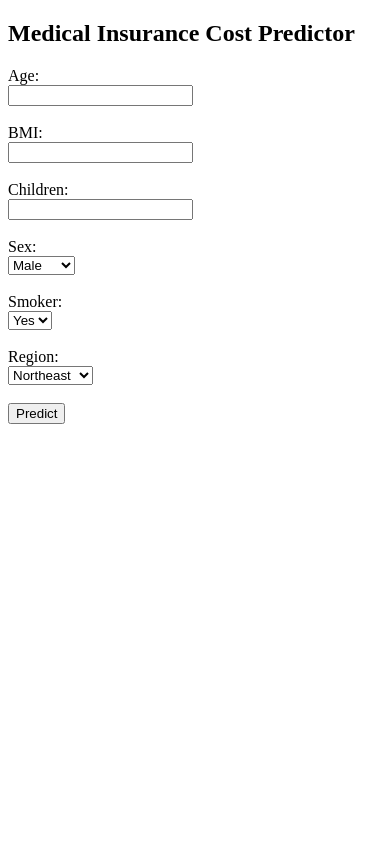
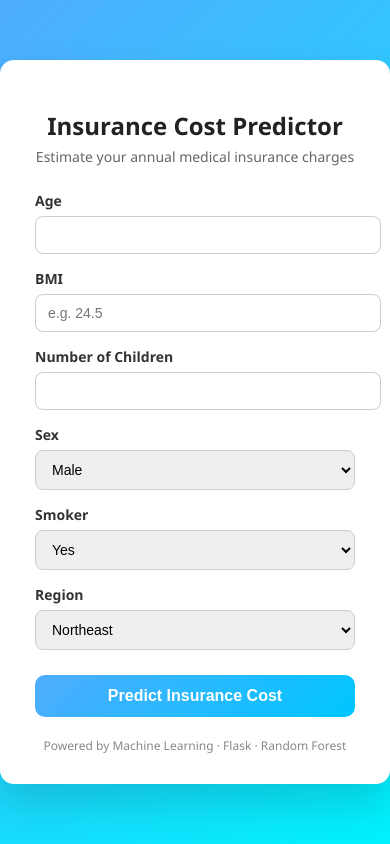
Before and after one commit to u23ec086-cpu/medical-insurance-cost-prediction, a Flask app: page / in a window 390 px wide. Run offline with Flask 3, Linux system fonts and the light colour scheme; parts of the project's set-up code (start-up, migrations or seed data) failed here and were passed over.

Commit message:
UI: professional responsive prediction interface

```diff
--- a/templates/index.html
+++ b/templates/index.html
@@ -1,50 +1,158 @@
 <!DOCTYPE html>
-<html>
+<html lang="en">
 <head>
-    <title>Medical Insurance Prediction</title>
+    <meta charset="UTF-8">
+    <title>Medical Insurance Cost Predictor</title>
+    <meta name="viewport" content="width=device-width, initial-scale=1.0">
+
+    <style>
+        body {
+            margin: 0;
+            padding: 0;
+            font-family: "Segoe UI", Tahoma, sans-serif;
+            background: linear-gradient(135deg, #4facfe, #00f2fe);
+            min-height: 100vh;
+            display: flex;
+            justify-content: center;
+            align-items: center;
+        }
+
+        .card {
+            background: #ffffff;
+            width: 100%;
+            max-width: 480px;
+            padding: 30px 35px;
+            border-radius: 14px;
+            box-shadow: 0 20px 40px rgba(0, 0, 0, 0.15);
+        }
+
+        .card h2 {
+            text-align: center;
+            margin-bottom: 5px;
+            color: #222;
+        }
+
+        .subtitle {
+            text-align: center;
+            color: #666;
+            font-size: 14px;
+            margin-bottom: 25px;
+        }
+
+        label {
+            display: block;
+            margin-top: 15px;
+            font-weight: 600;
+            color: #333;
+            font-size: 14px;
+        }
+
+        input, select {
+            width: 100%;
+            padding: 10px 12px;
+            margin-top: 6px;
+            border-radius: 8px;
+            border: 1px solid #ccc;
+            font-size: 14px;
+            outline: none;
+        }
+
+        input:focus, select:focus {
+            border-color: #4facfe;
+            box-shadow: 0 0 0 2px rgba(79, 172, 254, 0.2);
+        }
+
+        button {
+            margin-top: 25px;
+            width: 100%;
+            padding: 12px;
+            border: none;
+            border-radius: 10px;
+            background: linear-gradient(135deg, #4facfe, #00c6ff);
+            color: white;
+            font-size: 16px;
+            font-weight: bold;
+            cursor: pointer;
+            transition: transform 0.1s ease, box-shadow 0.1s ease;
+        }
+
+        button:hover {
+            transform: translateY(-1px);
+            box-shadow: 0 6px 16px rgba(0,0,0,0.15);
+        }
+
+        .result {
+            margin-top: 25px;
+            padding: 15px;
+            border-radius: 10px;
+            background: #f0f9ff;
+            border-left: 5px solid #4facfe;
+            font-weight: bold;
+            color: #0a3d62;
+            text-align: center;
+        }
+
+        .footer {
+            text-align: center;
+            font-size: 12px;
+            color: #888;
+            margin-top: 20px;
+        }
+    </style>
 </head>
+
 <body>
 
-<h2>Medical Insurance Cost Predictor</h2>
+<div class="card">
+    <h2>Insurance Cost Predictor</h2>
+    <div class="subtitle">
+        Estimate your annual medical insurance charges
+    </div>
 
     <form action="/predict" method="post">
 
-    <label>Age:</label><br>
-    <input type="number" name="age" required><br><br>
+        <label>Age</label>
+        <input type="number" name="age" min="1" max="100" required>
 
-    <label>BMI:</label><br>
-    <input type="number" step="any" name="bmi" required><br><br>
+        <label>BMI</label>
+        <input type="number" step="any" name="bmi" placeholder="e.g. 24.5" required>
 
-    <label>Children:</label><br>
-    <input type="number" name="children" required><br><br>
+        <label>Number of Children</label>
+        <input type="number" name="children" min="0" max="10" required>
 
-    <label>Sex:</label><br>
+        <label>Sex</label>
         <select name="sex" required>
             <option value="male">Male</option>
             <option value="female">Female</option>
-    </select><br><br>
+        </select>
 
-    <label>Smoker:</label><br>
+        <label>Smoker</label>
         <select name="smoker" required>
             <option value="yes">Yes</option>
             <option value="no">No</option>
-    </select><br><br>
+        </select>
 
-    <label>Region:</label><br>
+        <label>Region</label>
         <select name="region" required>
             <option value="northeast">Northeast</option>
             <option value="northwest">Northwest</option>
             <option value="southeast">Southeast</option>
             <option value="southwest">Southwest</option>
-    </select><br><br>
+        </select>
 
-    <button type="submit">Predict</button>
-
+        <button type="submit">Predict Insurance Cost</button>
     </form>
 
     {% if prediction_text %}
-    <h3>{{ prediction_text }}</h3>
+        <div class="result">
+            {{ prediction_text }}
+        </div>
     {% endif %}
+
+    <div class="footer">
+        Powered by Machine Learning · Flask · Random Forest
+    </div>
+</div>
 
 </body>
 </html>
```
Lines whose indentation alone changed are shown as unchanged.
